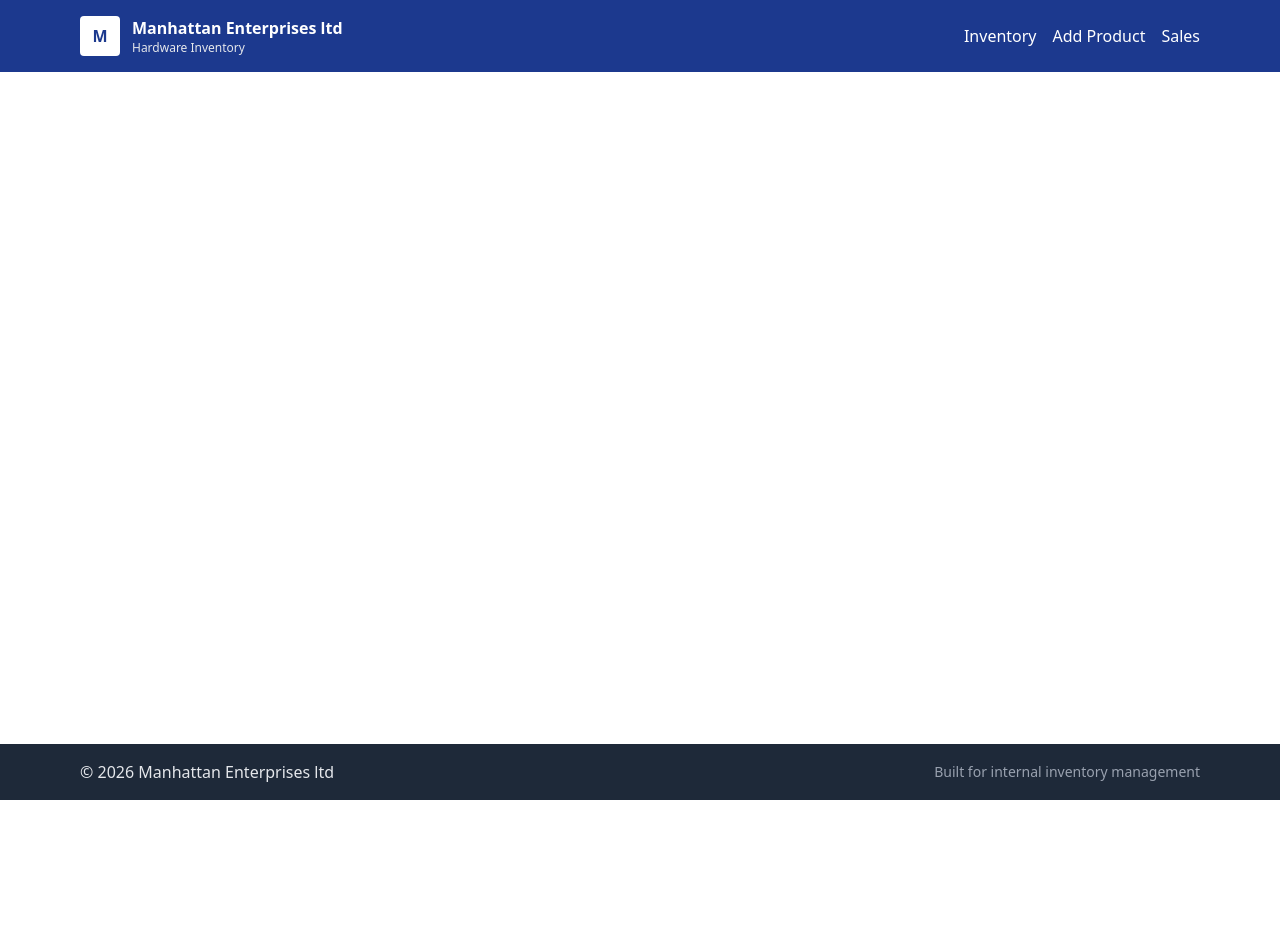
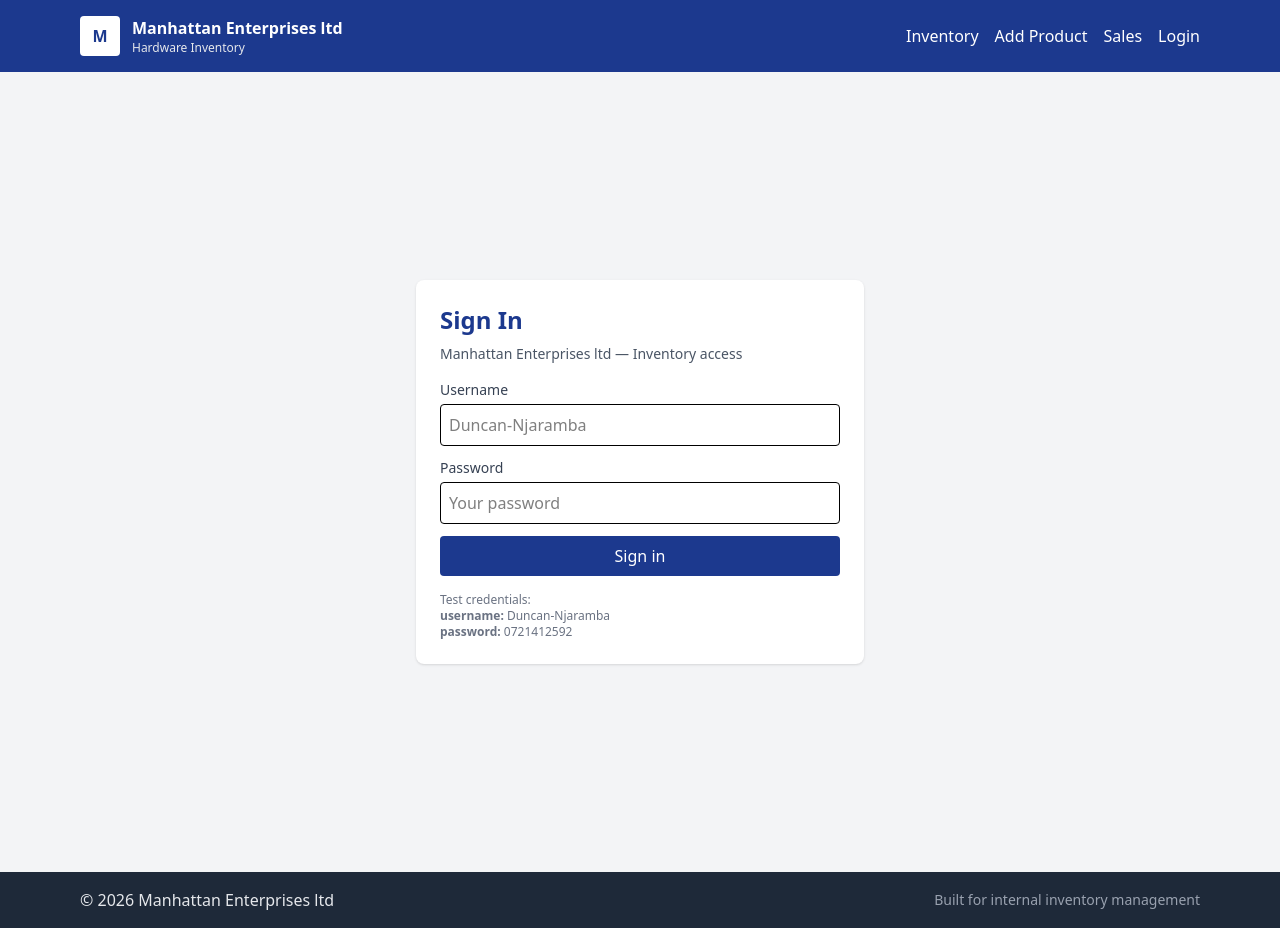
Before and after one commit to ManuG-lab/manhattan-hardware, a React (Vite) app: page /login in a window 1280 px wide. Before the commit the page ends 800 px from the top, so only its background shows below. Built offline with nearby package versions, Linux system fonts and the light colour scheme.

Commit message:
Authentication

```diff
--- a/src/App.jsx
+++ b/src/App.jsx
@@ -1,9 +1,10 @@
 import React from "react";
 import { useEffect, useState } from "react";
-import { Routes, Route, Link } from "react-router-dom";
+import { Routes, Route, Link, Navigate } from "react-router-dom";
 import dayjs from "dayjs";
 import Sales from "./Sales";
 import AddProduct from "./AddProduct";
+import Login from "./Login";
 
 const API_URL = "https://manhattan-hardware-backend-1.onrender.com/products";
 const SALES_URL = "https://manhattan-hardware-backend-1.onrender.com/sales";
@@ -281,6 +282,21 @@ function Inventory() {
 
 export default function App() {
   const [menuOpen, setMenuOpen] = useState(false);
+  const [user, setUser] = useState(() => {
+    try {
+      return JSON.parse(localStorage.getItem('user')) || null;
+    } catch (e) { return null; }
+  });
+
+  const handleLogin = (u) => {
+    setUser(u);
+    localStorage.setItem('user', JSON.stringify(u));
+  };
+
+  const handleLogout = () => {
+    setUser(null);
+    localStorage.removeItem('user');
+  };
 
   return (
     <div className="min-h-screen flex flex-col">
@@ -308,6 +324,14 @@ export default function App() {
               <Link to="/" className="text-white hover:underline">Inventory</Link>
               <Link to="/add" className="text-white hover:underline">Add Product</Link>
               <Link to="/sales" className="text-white hover:underline">Sales</Link>
+              {user ? (
+                <div className="flex items-center gap-3">
+                  <div className="text-sm text-gray-200">{user.username}</div>
+                  <button onClick={handleLogout} className="bg-red-600 text-white px-3 py-1 rounded">Logout</button>
+                </div>
+              ) : (
+                <Link to="/login" className="text-white hover:underline">Login</Link>
+              )}
             </nav>
           </div>
         </div>
@@ -317,6 +341,14 @@ export default function App() {
               <Link to="/" onClick={() => setMenuOpen(false)} className="text-white">Inventory</Link>
               <Link to="/add" onClick={() => setMenuOpen(false)} className="text-white">Add Product</Link>
               <Link to="/sales" onClick={() => setMenuOpen(false)} className="text-white">Sales</Link>
+              {user ? (
+                <div className="flex flex-col gap-2">
+                  <div className="text-white">{user.username}</div>
+                  <button onClick={() => { handleLogout(); setMenuOpen(false); }} className="bg-red-600 text-white px-3 py-1 rounded">Logout</button>
+                </div>
+              ) : (
+                <Link to="/login" onClick={() => setMenuOpen(false)} className="text-white">Login</Link>
+              )}
             </div>
           </div>
         )}
@@ -324,9 +356,10 @@ export default function App() {
 
       <main className="flex-1">
         <Routes>
-          <Route path="/" element={<Inventory />} />
-          <Route path="/add" element={<AddProduct />} />
-          <Route path="/sales" element={<Sales />} />
+          <Route path="/" element={user ? <Inventory /> : <Navigate to="/login" replace />} />
+          <Route path="/add" element={user ? <AddProduct /> : <Navigate to="/login" replace />} />
+          <Route path="/sales" element={user ? <Sales /> : <Navigate to="/login" replace />} />
+          <Route path="/login" element={user ? <Navigate to="/" replace /> : <Login onLogin={handleLogin} />} />
         </Routes>
       </main>
 
--- /dev/null
+++ b/src/Login.jsx
@@ -0,0 +1,68 @@
+import React, { useState } from "react";
+import { useNavigate } from "react-router-dom";
+import dayjs from "dayjs";
+
+const VALID_USER = {
+  username: "Duncan-Njaramba",
+  password: "0721412592"
+};
+
+export default function Login({ onLogin }) {
+  const navigate = useNavigate();
+  const [username, setUsername] = useState("");
+  const [password, setPassword] = useState("");
+  const [error, setError] = useState("");
+
+  const submit = (e) => {
+    e.preventDefault();
+    if (username === VALID_USER.username && password === VALID_USER.password) {
+      const user = { username, loggedAt: dayjs().format() };
+      onLogin(user);
+      navigate('/');
+    } else {
+      setError('Invalid username or password');
+    }
+  };
+
+  return (
+    <div className="min-h-screen flex items-center justify-center bg-gray-100 p-4">
+      <div className="w-full max-w-md bg-white rounded-lg shadow p-6">
+        <h2 className="text-2xl font-bold text-blue-900 mb-2">Sign In</h2>
+        <p className="text-sm text-gray-600 mb-4">Manhattan Enterprises ltd — Inventory access</p>
+
+        {error && <div className="text-red-600 text-sm mb-2">{error}</div>}
+
+        <form onSubmit={submit} className="space-y-3">
+          <div>
+            <label className="block text-sm text-gray-700 mb-1">Username</label>
+            <input
+              value={username}
+              onChange={(e) => setUsername(e.target.value)}
+              className="w-full border p-2 rounded"
+              placeholder="Duncan-Njaramba"
+            />
+          </div>
+
+          <div>
+            <label className="block text-sm text-gray-700 mb-1">Password</label>
+            <input
+              type="password"
+              value={password}
+              onChange={(e) => setPassword(e.target.value)}
+              className="w-full border p-2 rounded"
+              placeholder="Your password"
+            />
+          </div>
+
+          <button className="w-full bg-blue-900 text-white py-2 rounded">Sign in</button>
+        </form>
+
+        <div className="mt-4 text-xs text-gray-500">
+          <div>Test credentials:</div>
+          <div><strong>username:</strong> Duncan-Njaramba</div>
+          <div><strong>password:</strong> 0721412592</div>
+        </div>
+      </div>
+    </div>
+  );
+}
```
